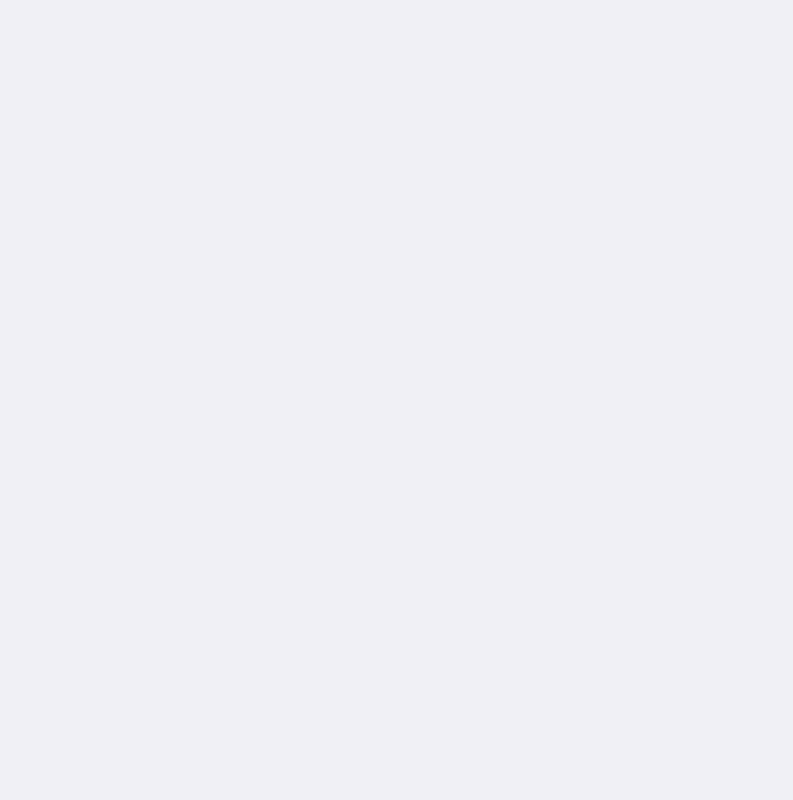
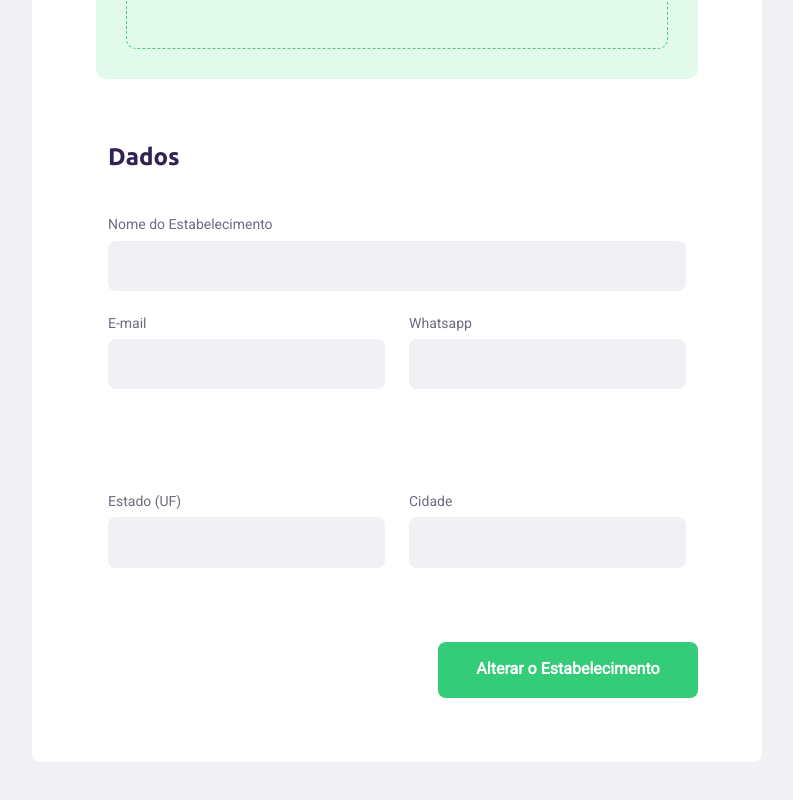
Before and after one commit to LEduard0/next-level-1, a React (Create React App) app in the folder web/: page /change-point in a window 1280 px wide. Shown: the part 630-1430 px from the top of the page, without its empty margins (243-1036 px from the left). Before the commit the page ends 800 px from the top, so only its background shows below. Built offline with nearby package versions, Linux system fonts and the light colour scheme; no server answers.

Commit message:
Add change point page

```diff
--- /dev/null
+++ b/web/src/pages/PointChange/index.tsx
@@ -0,0 +1,128 @@
+import React, { ChangeEvent, useState, useEffect } from "react";
+import Dropzone from "../../components/Dropzone";
+import Header from "../../components/Header";
+import axios from "axios";
+import api from "../../services/api";
+import "./styles.css";
+
+interface IBGEUFResponse {
+  sigla: string;
+}
+
+interface IBGECityResponse {
+  nome: string;
+}
+
+const PointChange: React.FC = () => {
+  const [selectedFile, setSelectedFile] = useState<File>();
+  function handleInputChange(event: ChangeEvent<HTMLInputElement>) {
+    const { name, value } = event.target;
+  }
+
+  const handleSubmit = () => {};
+
+  const [ufs, setUfs] = useState<string[]>([]);
+  const [cities, setCities] = useState<string[]>([]);
+
+  const [selectedUf, setSelectedUf] = useState("0");
+  const [selectedCity, setSelectedCity] = useState("0");
+
+  useEffect(() => {
+    axios
+      .get<IBGEUFResponse[]>(
+        "https://servicodados.ibge.gov.br/api/v1/localidades/estados"
+      )
+      .then((response) => {
+        const ufInitials = response.data.map((uf) => uf.sigla);
+        setUfs(ufInitials);
+      });
+  }, []);
+
+  useEffect(() => {
+    if (selectedUf === "0") return;
+
+    axios
+      .get<IBGECityResponse[]>(
+        `https://servicodados.ibge.gov.br/api/v1/localidades/estados/${selectedUf}/municipios`
+      )
+      .then((response) => {
+        const cityNames = response.data.map((city) => city.nome);
+        setCities(cityNames);
+      });
+  }, [selectedUf]);
+
+  function handleSelectUf(event: ChangeEvent<HTMLSelectElement>) {
+    const uf = event.target.value;
+    setSelectedUf(uf);
+  }
+
+  function handleSelectCity(event: ChangeEvent<HTMLSelectElement>) {
+    const city = event.target.value;
+    setSelectedCity(city);
+  }
+
+  return (
+    <div id="page-change-point">
+      <div className="content">
+        <Header />
+        <form action="" onSubmit={handleSubmit}>
+          <h1>Alteração do ponto de coleta</h1>
+
+          <Dropzone onFileUploaded={setSelectedFile} />
+
+          <fieldset>
+            <legend>
+              <h2>Dados</h2>
+            </legend>
+            <div className="field">
+              <label htmlFor="name">Nome do Estabelecimento</label>
+              <input
+                onChange={handleInputChange}
+                type="text"
+                name="name"
+                id="name"
+              />
+            </div>
+            <div className="field-group">
+              <div className="field">
+                <label htmlFor="E-mail">E-mail</label>
+                <input
+                  onChange={handleInputChange}
+                  type="email"
+                  name="email"
+                  id="email"
+                  required={true}
+                />
+              </div>
+              <div className="field">
+                <label htmlFor="Whatsapp">Whatsapp</label>
+                <input
+                  onChange={handleInputChange}
+                  type="text"
+                  name="whatsapp"
+                  id="whatsapp"
+                  required={true}
+                />
+              </div>
+            </div>
+          </fieldset>
+          <fieldset>
+            <div className="field-group">
+              <div className="field">
+                <label htmlFor="uf">Estado (UF)</label>
+                <select name="uf" id="uf"></select>
+              </div>
+              <div className="field">
+                <label htmlFor="cidade">Cidade</label>
+                <select name="cidade" id="cidade"></select>
+              </div>
+            </div>
+          </fieldset>
+          <button type="submit">Alterar o Estabelecimento</button>
+        </form>
+      </div>
+    </div>
+  );
+};
+
+export default PointChange;
--- /dev/null
+++ b/web/src/pages/PointChange/styles.css
@@ -0,0 +1,198 @@
+#page-change-point {
+  width: 100%;
+  max-width: 1100px;
+
+  margin: 0 auto;
+}
+
+#page-change-point header {
+  margin-top: 48px;
+
+  display: flex;
+  justify-content: space-between;
+  align-items: center;
+}
+
+#page-change-point header a {
+  color: var(--title-color);
+  font-weight: bold;
+  text-decoration: none;
+
+  display: flex;
+  align-items: center;
+}
+
+#page-change-point form {
+  margin: 80px auto;
+  padding: 64px;
+  max-width: 730px;
+  background: #fff;
+  border-radius: 8px;
+
+  display: flex;
+  flex-direction: column;
+}
+
+#page-change-point form h1 {
+  font-size: 36px;
+}
+
+#page-change-point form fieldset {
+  margin-top: 64px;
+  min-inline-size: auto;
+  border: 0;
+}
+
+#page-change-point form legend {
+  width: 100%;
+  display: flex;
+  justify-content: space-between;
+  align-items: center;
+  margin-bottom: 40px;
+}
+
+#page-change-point form legend h2 {
+  font-size: 24px;
+}
+
+#page-change-point form legend span {
+  font-size: 14px;
+  font-weight: normal;
+  color: var(--text-color);
+}
+
+#page-change-point form .field-group {
+  flex: 1;
+  display: flex;
+}
+
+#page-change-point form .field {
+  flex: 1;
+
+  display: flex;
+  flex-direction: column;
+  margin-bottom: 24px;
+}
+
+#page-change-point form .field input[type="text"],
+#page-change-point form .field input[type="email"],
+#page-change-point form .field input[type="number"] {
+  flex: 1;
+  background: #f0f0f5;
+  border-radius: 8px;
+  border: 0;
+  padding: 16px 24px;
+  font-size: 16px;
+  color: #6c6c80;
+}
+
+#page-change-point form .field select {
+  -webkit-appearance: none;
+  -moz-appearance: none;
+  appearance: none;
+  flex: 1;
+  background: #f0f0f5;
+  border-radius: 8px;
+  border: 0;
+  padding: 16px 24px;
+  font-size: 16px;
+  color: #6c6c80;
+}
+
+#page-change-point form .field input::placeholder {
+  color: #a0a0b2;
+}
+
+#page-change-point form .field label {
+  font-size: 14px;
+  margin-bottom: 8px;
+}
+
+#page-change-point form .field :disabled {
+  cursor: not-allowed;
+}
+
+#page-change-point form .field-group .field + .field {
+  margin-left: 24px;
+}
+
+#page-change-point form .field-group input + input {
+  margin-left: 24px;
+}
+
+#page-change-point form .field-check {
+  flex-direction: row;
+  align-items: center;
+}
+
+#page-change-point form .field-check input[type="checkbox"] {
+  background: #f0f0f5;
+}
+
+#page-change-point form .field-check label {
+  margin: 0 0 0 8px;
+}
+
+#page-change-point form .leaflet-container {
+  width: 100%;
+  height: 350px;
+  border-radius: 8px;
+  margin-bottom: 24px;
+}
+
+#page-change-point form button {
+  width: 260px;
+  height: 56px;
+  background: var(--primary-color);
+  border-radius: 8px;
+  color: #fff;
+  font-weight: bold;
+  font-size: 16px;
+  border: 0;
+  align-self: flex-end;
+  margin-top: 40px;
+  transition: background-color 0.2s;
+  cursor: pointer;
+}
+
+#page-change-point form button:hover {
+  background: #2fb86e;
+}
+
+.items-grid {
+  display: grid;
+  grid-template-columns: repeat(3, 1fr);
+  gap: 16px;
+  list-style: none;
+}
+
+.items-grid li {
+  background: #f5f5f5;
+  border: 2px solid #f5f5f5;
+  height: 180px;
+  border-radius: 8px;
+  padding: 32px 24px 16px;
+
+  display: flex;
+  flex-direction: column;
+  justify-content: space-between;
+  align-items: center;
+
+  text-align: center;
+
+  cursor: pointer;
+}
+
+.items-grid li span {
+  flex: 1;
+  margin-top: 12px;
+
+  display: flex;
+  align-items: center;
+  color: var(--title-color);
+}
+
+.items-grid li.selected {
+  background: #e1faec;
+  border: 2px solid #34cb79;
+}
--- a/web/src/routes.tsx
+++ b/web/src/routes.tsx
@@ -4,6 +4,7 @@ import { Route, BrowserRouter } from "react-router-dom";
 import Home from "./pages/Home";
 import CreatePoint from "./pages/CreatePoint";
 import Login from "./pages/Login";
+import PointChange from "./pages/PointChange";
 
 const Routes = () => {
   return (
@@ -11,6 +12,7 @@ const Routes = () => {
       <Route component={Home} path="/" exact />
       <Route component={CreatePoint} path="/create-point" />
       <Route component={Login} exact path="/login" />
+      <Route component={PointChange} exact path="/change-point" />
     </BrowserRouter>
   );
 };
```
